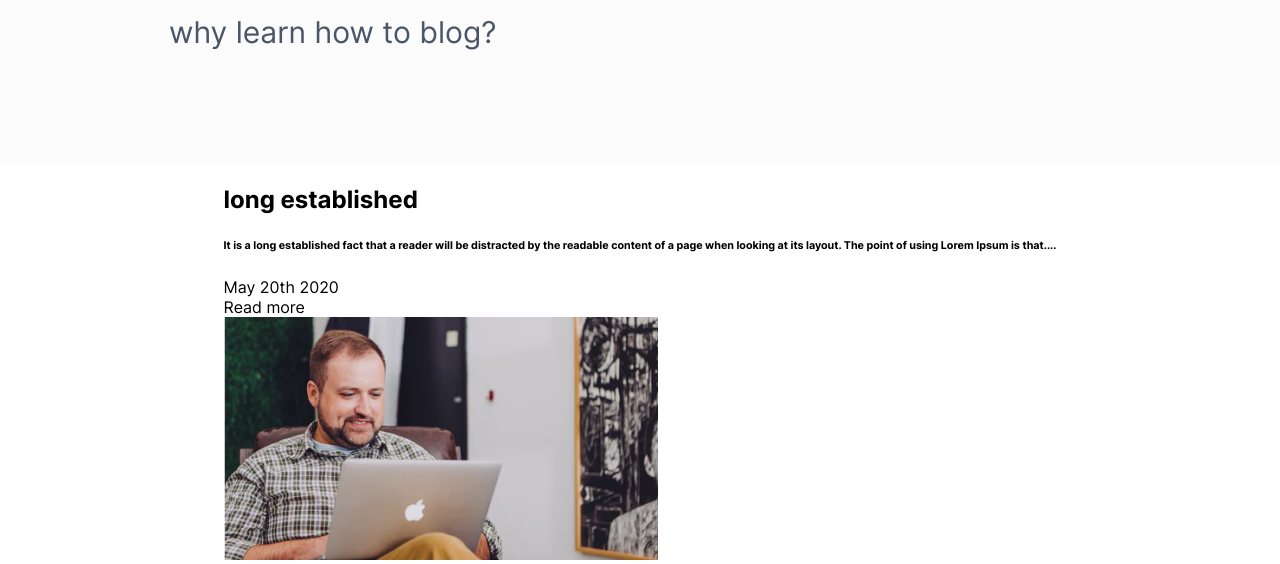
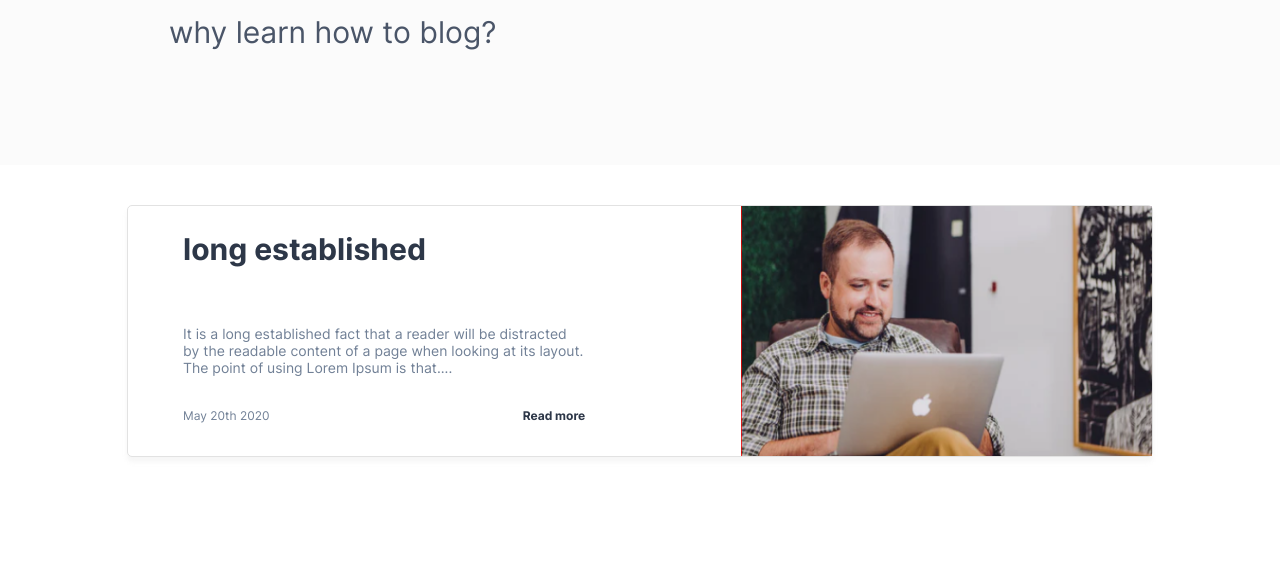
Before and after one commit to Gnankadja/blog-php, a PHP site: page / in a window 1280 px wide. Shown: the part 555-1119 px from the top of the page. After the commit the page ends 1012 px from the top, so only its background shows below. Run offline with PHP 8.4, Linux system fonts and the light colour scheme.

Commit message:
Finalize Featured Post

```diff
--- a/assets/css/style.css
+++ b/assets/css/style.css
@@ -106,7 +106,7 @@ header ul:nth-child(4) {
 
 
 /* Hero section style rules */
-.hero-section{
+.hero-section {
     width: 80%;
     padding: 70px 10% 75px 10%;
     display: flex;
@@ -114,7 +114,7 @@ header ul:nth-child(4) {
     background-color: #FBFBFB;
 }
 
-.hero-section div:nth-child(1){
+.hero-section div:nth-child(1) {
     width: 40%;
     display: flex;
     flex-direction: column;
@@ -122,30 +122,105 @@ header ul:nth-child(4) {
     align-items: center;
 }
 
-.hero-section div:nth-child(1) h2{
+.hero-section div:nth-child(1) h2 {
     font-size: 60px;
     font-weight: 700;
     line-height: 10px;
 }
 
-.hero-section div:nth-child(1) h2 img{
+.hero-section div:nth-child(1) h2 img {
     position: relative;
     top: 15px;
 }
 
-.hero-section div:nth-child(1) h4{
+.hero-section div:nth-child(1) h4 {
     color: #4A5568;
     font-size: 30px;
     font-weight: 400;
 }
 
-.hero-section div:nth-child(2){
+.hero-section div:nth-child(2) {
     display: flex;
     justify-content: center;
     align-items: center;
     width: 50%;
 }
 
-.hero-section div:nth-child(2) img{
+.hero-section div:nth-child(2) img {
     width: 100%;
 }
+
+
+/* Featured Post Style */
+.posts-container {
+    display: flex;
+    justify-content: center;
+    align-items: center;
+    width: 100%;
+    padding: 40px 0px 40px 0px;
+}
+
+.featured-post-wrapper {
+    width: 80%;
+    height: 250px;
+    display: flex;
+    background: #FFFFFF;
+    border: 1px solid #E2E2E2;
+    box-shadow: 0px 5px 4px rgba(221, 221, 221, 0.25);
+    border-radius: 5px;
+}
+
+.featured-post-wrapper>div:nth-child(2) {
+    width: 45%;
+    background-color: red;
+}
+
+.featured-post-wrapper>div:nth-child(2) img {
+    width: 100%;
+    height: 100%;
+}
+
+.featured-post-wrapper>div:nth-child(1) {
+    padding: 0px 55px;
+    width: 55%;
+    height: 100%;
+    display: flex;
+    flex-direction: column;
+}
+
+.featured-post-wrapper>div:nth-child(1)>h2 {
+    font-weight: 700;
+    font-size: 30px;
+    line-height: 36px;
+    color: #2D3748;
+}
+
+.featured-post-wrapper>div:nth-child(1)>h6 {
+    font-weight: 400;
+    font-size: 14px;
+    line-height: 17px;
+    width: 80%;
+    color: #718096;
+}
+
+.featured-post-wrapper>div:nth-child(1)>div:nth-child(3) {
+    display: flex;
+    width: 80%;
+    justify-content: space-between;
+    align-items: center;
+}
+
+.post-meta-date {
+    font-weight: 400;
+    font-size: 12px;
+    line-height: 15px;
+    color: #718096;
+}
+
+.post-btn-read-more-link {
+    font-weight: 700;
+    font-size: 12px;
+    line-height: 15px;
+    color: #2D3748;
+    text-decoration: none;
+}
--- a/src/posts/view/featuredPost.php
+++ b/src/posts/view/featuredPost.php
@@ -1,8 +1,7 @@
 <!-- Featured Post Bloc -->
-<article>
-    <div>
-
-    <!-- Post Detail -->
+<article class="posts-container">
+    <div class="featured-post-wrapper">
+        <!-- Post Detail -->
         <div>
             <h2>long established</h2>
             <h6>It is a long established fact that a reader
@@ -11,8 +10,8 @@
                 of using Lorem Ipsum is that....
             </h6>
             <div>
-                <div>May 20th 2020</div>
-                <div>Read more</div>
+                <div class="post-meta-date">May 20th 2020</div>
+                <a class="post-btn-read-more-link" href="#">Read more</a>
             </div>
         </div>
 
```
